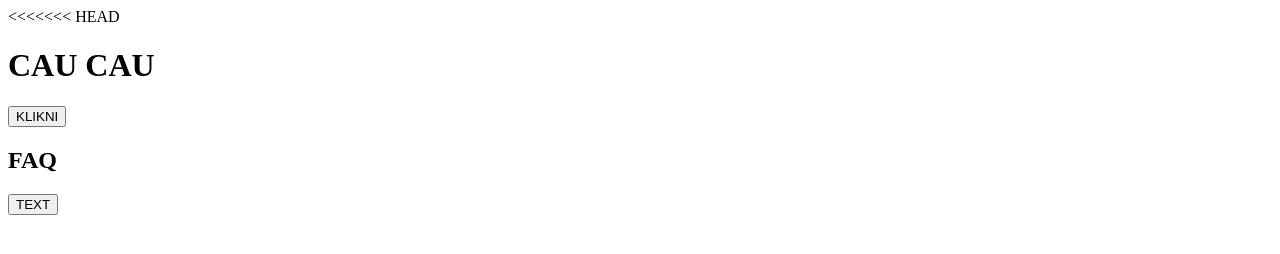
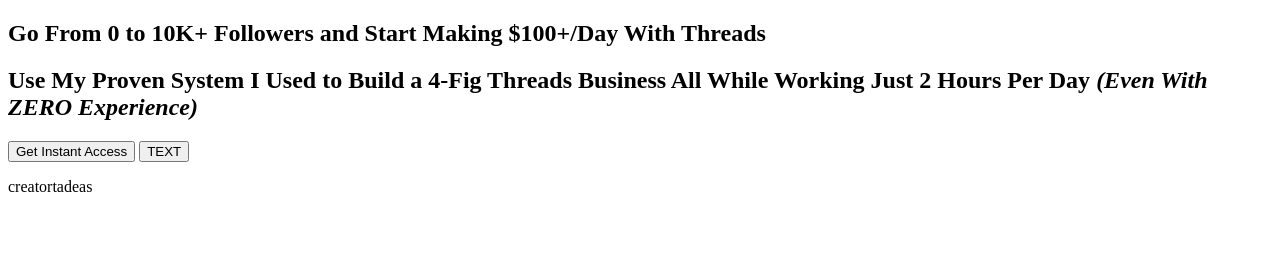
Before and after one commit to kikin404/Full-Stack-Web-Development, a plain HTML site: page first_website/index.html in a window 1280 px wide. Drawn offline with Linux system fonts and the light colour scheme.

Commit message:
Update HTML skeleton

```diff
--- a/first_website/index.html
+++ b/first_website/index.html
@@ -1,17 +1,25 @@
-<<<<<<< HEAD
-<html>
+<!DOCTYPE html>
+<html lang="en">
 <head>
-        <meta charset="UTF-8">
-        <title>Tadeaskova webovka</title>
+    <meta charset="UTF-8" />
+    <meta name="viewport" content="width=device-width, initial-scale=1.0" />
+    <title>Full-Stack Threads Creator</title>
 </head>
-
 <body>
-        <h1>CAU CAU</h1>
-
-        <button id="tlacitko" onclick="buy_button()" target="_blank">KLIKNI</button>
-        <h2>FAQ</h2>
+    <main>
+        <section id="hero" class="section hero">
+            <h1>Go From 0 to 10K+ Followers and Start Making $100+/Day With Threads</h1>
+            <h2>Use My Proven System I Used to Build a 4-Fig Threads Business All While Working Just 2 Hours Per Day
+                <em>(Even With ZERO Experience)</em>
+            </h2>
+            <button id="tlacitko" onclick="buy_button()" target="_blank">Get Instant Access</button>
             <button onclick="answer()">TEXT</button>
             <p id="otazky"></p>
+        </section>
+    </main>
+    <footer>
+        <p>creatortadeas</p>
+    </footer>
     <script src="script.js"></script>
 </body>
 </html>
```
Lines whose indentation alone changed are shown as unchanged.
